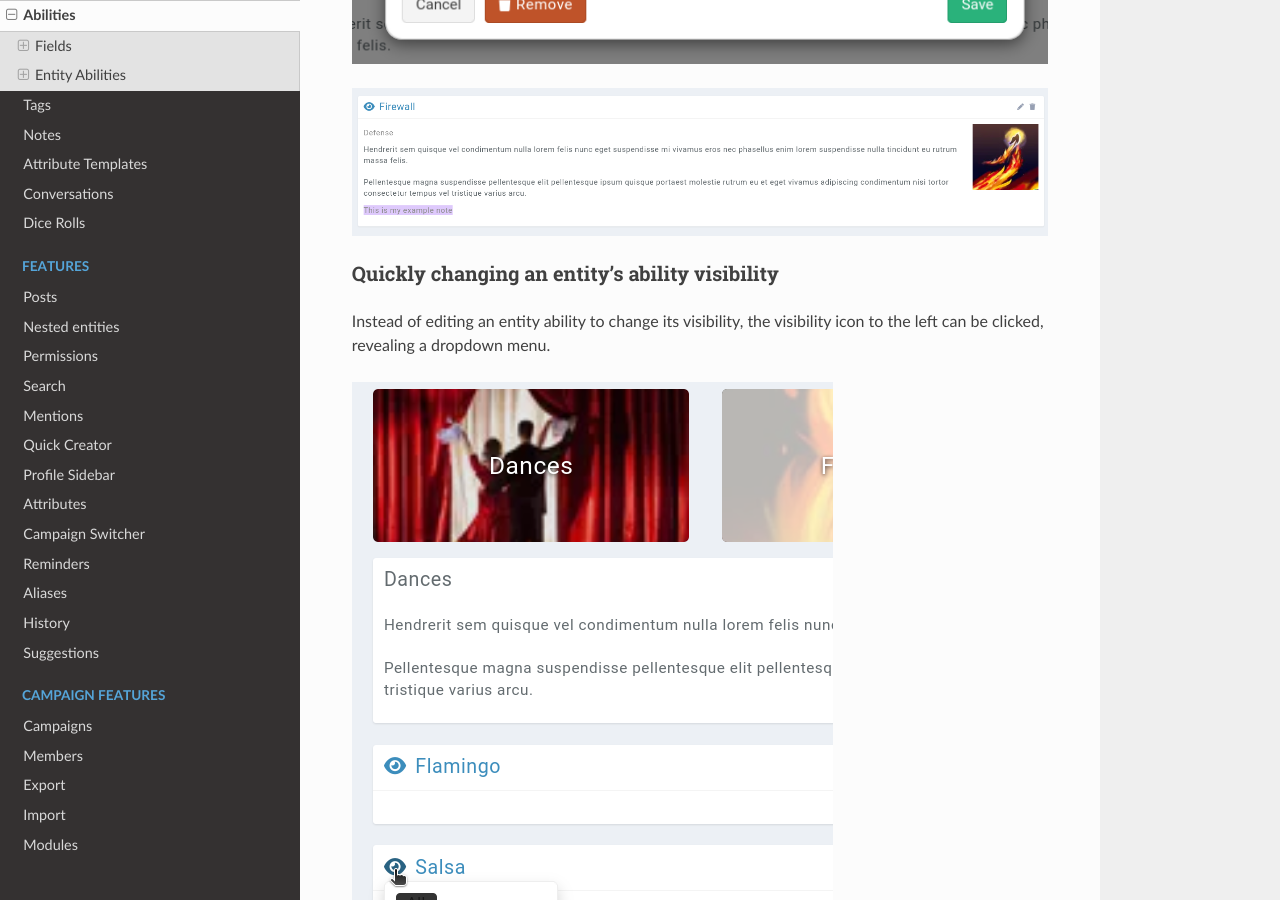
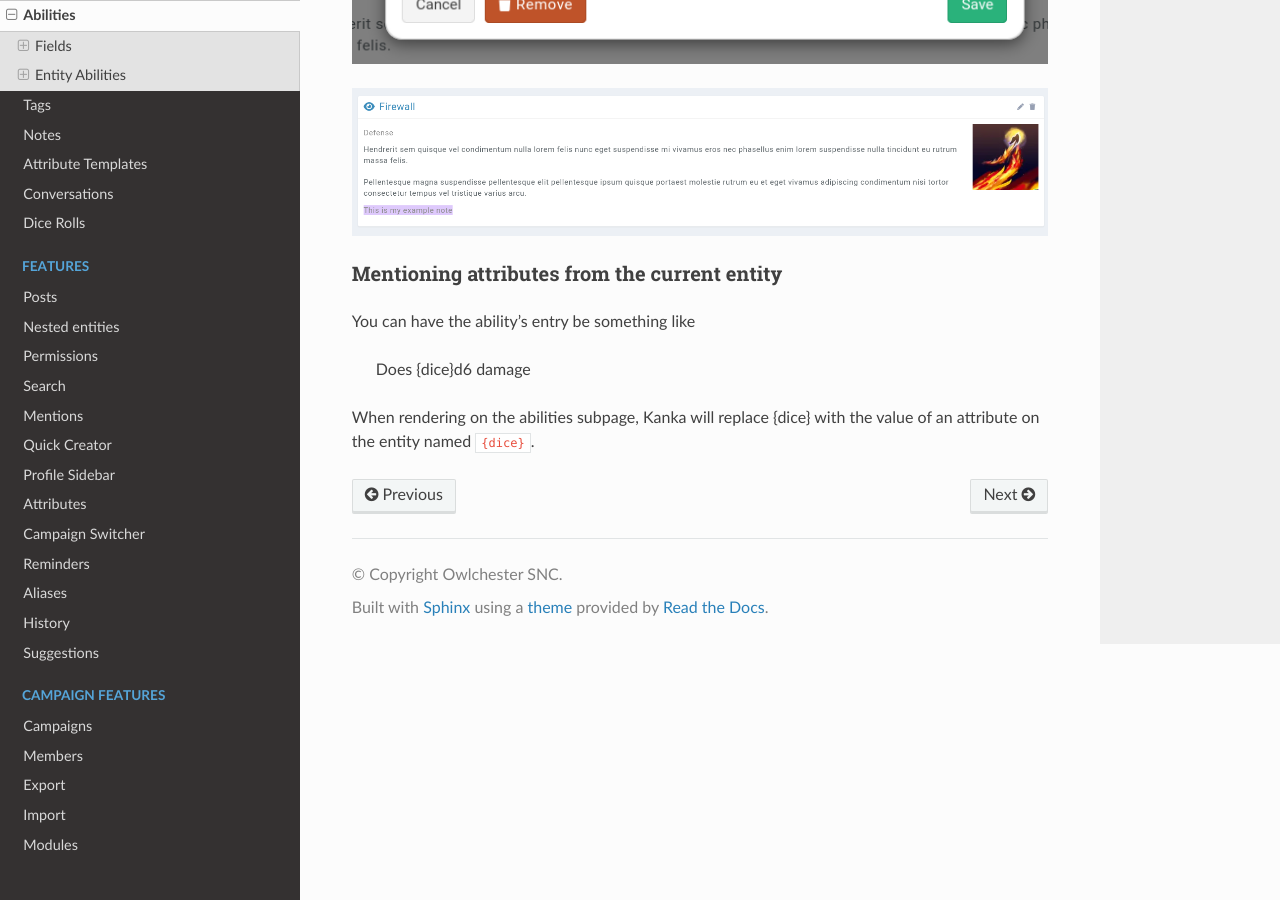
Before and after one commit to owlchester/kanka-docs, a Sphinx documentation site: the page built from docs/source/entities/abilities.md, in a window 1280 px wide and 900 px high, scrolled down 2399 px. Built offline with Sphinx 7.4.7 and the Read the Docs theme 2.0.0, drawn with Linux system fonts in a browser that asks for light colours; pages that are not in the unit, such as notebooks, are missing from menus; some of the changed text lies outside the part shown.

Commit message:
Update abilities attributes

```diff
--- a/docs/source/entities/abilities.md
+++ b/docs/source/entities/abilities.md
@@ -19,7 +19,7 @@
 
 Every other entity type has an **Abilities** subpage, which is used for example to keep track of a character's magic, an organisation's special abilities, a locations' _lair actions_, a family's curse, etc.
 
-Each ability added to an entity is grouped by their **parent ability**, and abilities with no parent ability are displayed automatically.
+Each ability added to an entity is grouped by their **parent ability**, and abilities with no parent ability are displayed in an **Uncategorized** section at the end.
 
 Consider the following nested ability structure:
 
@@ -60,8 +60,10 @@
 ![Displaying an entity ability note](img/entity-ability-note-2.png)
 
 
-### Quickly changing an entity's ability visibility
+### Mentioning attributes from the current entity
 
-Instead of editing an entity ability to change its visibility, the visibility icon to the left can be clicked, revealing a dropdown menu.
+You can have the ability's entry be something like
 
-![Entity ability visibility dropdown](img/entity-ability-visibility.png)
+> Does {dice}d6 damage
+
+When rendering on the abilities subpage, Kanka will replace {dice} with the value of an attribute on the entity named `{dice}`.
```
